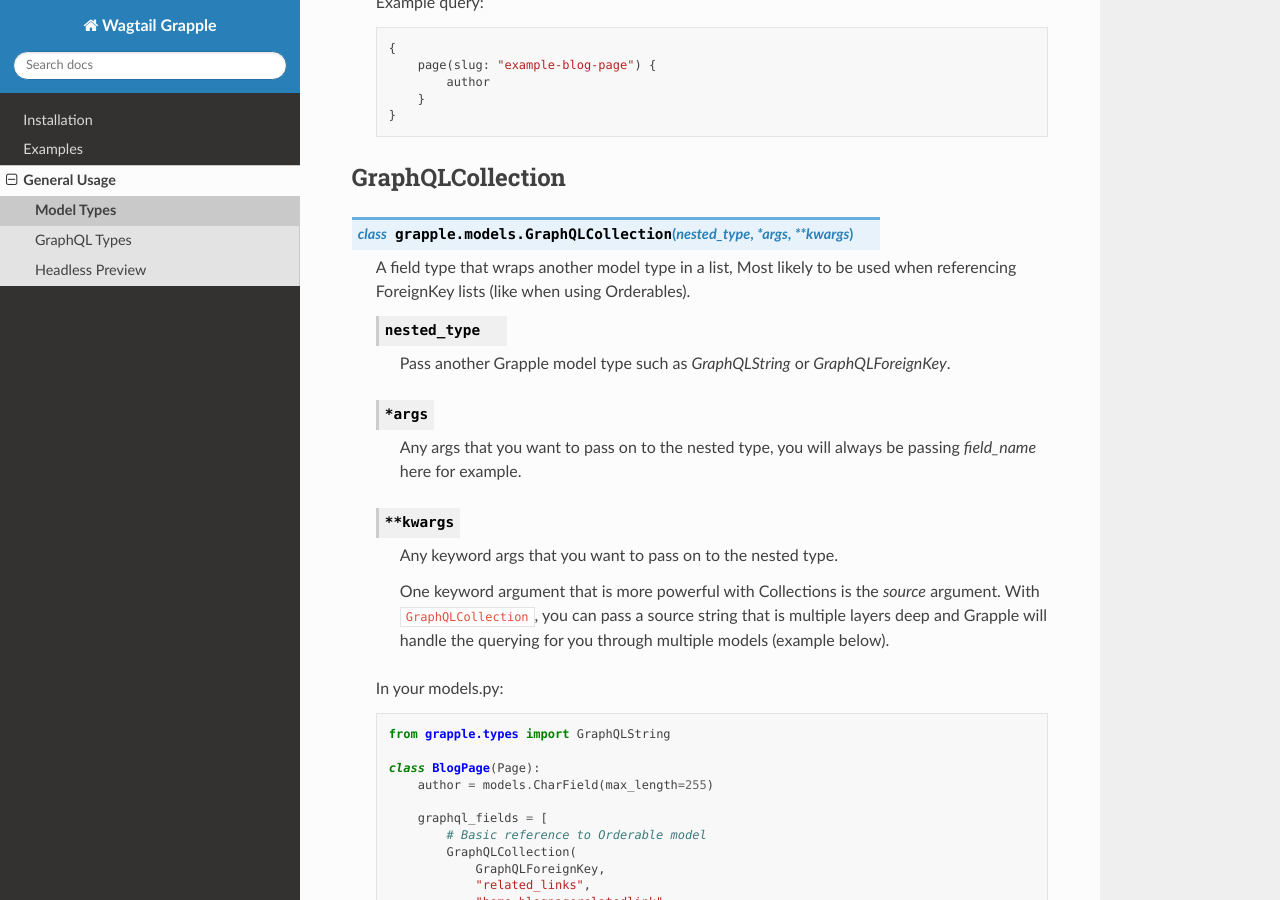
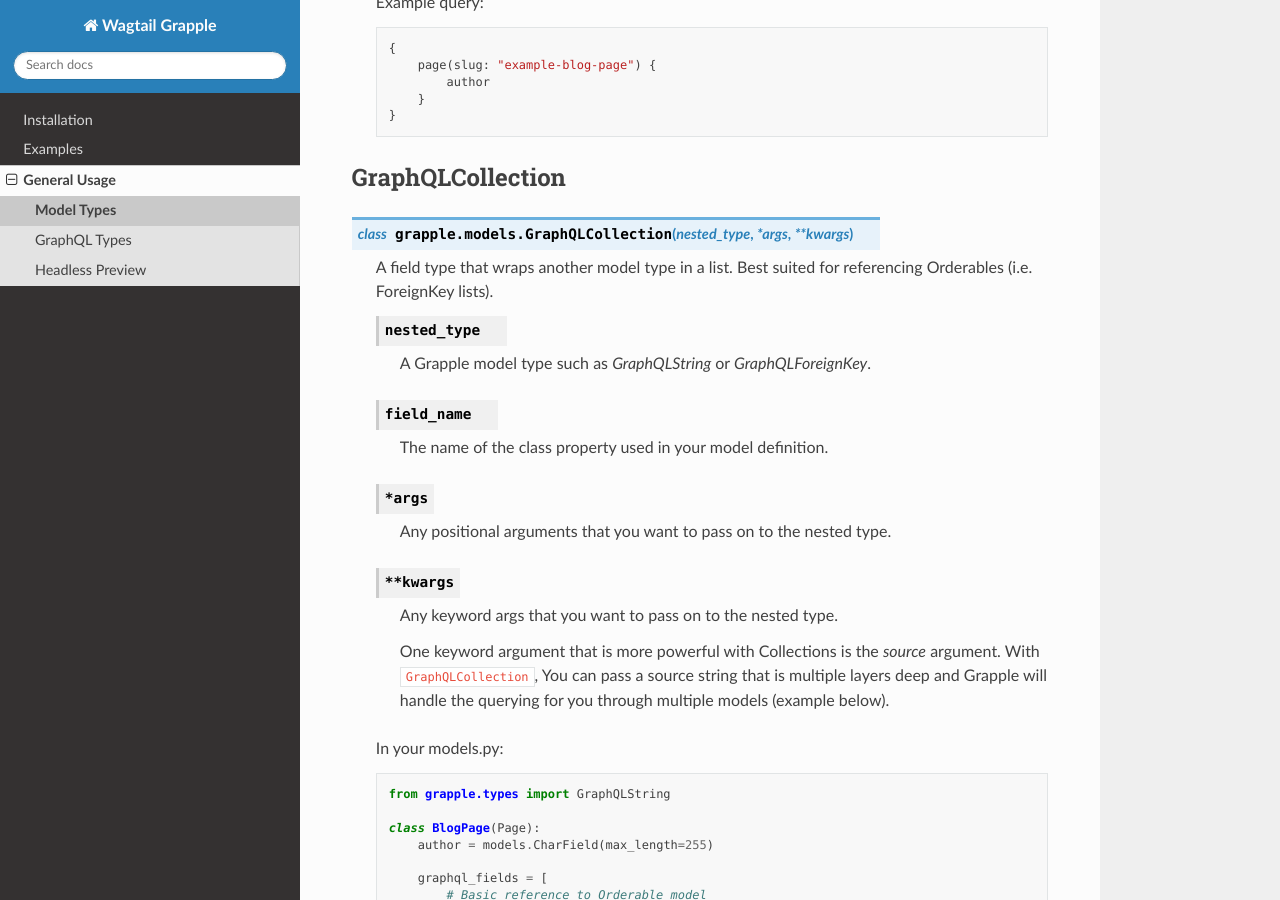
Before and after one commit to torchbox/wagtail-grapple, a Sphinx documentation site: the page built from docs/general-usage/model-types.rst, in a window 1280 px wide and 900 px high, scrolled down 821 px. Built offline with Sphinx 7.4.7 and the Read the Docs theme 2.0.0, drawn with Linux system fonts in a browser that asks for light colours.

Commit message:
Add field_name as required argument for GraphQLCollection field.

```diff
--- a/docs/general-usage/model-types.rst
+++ b/docs/general-usage/model-types.rst
@@ -50,22 +50,26 @@
 .. module:: grapple.models
 .. class:: GraphQLCollection(nested_type, *args, **kwargs)
 
-    A field type that wraps another model type in a list, Most likely to be used when referencing ForeignKey lists (like when using Orderables).
+    A field type that wraps another model type in a list. Best suited for referencing Orderables (i.e. ForeignKey lists).
 
     .. attribute:: nested_type
 
-        Pass another Grapple model type such as `GraphQLString` or `GraphQLForeignKey`.
+        A Grapple model type such as `GraphQLString` or `GraphQLForeignKey`.
+
+    .. attribute:: field_name
+
+        The name of the class property used in your model definition.
 
     .. attribute:: *args
 
-        Any args that you want to pass on to the nested type, you will always be passing `field_name` here for example.
+        Any positional arguments that you want to pass on to the nested type.
 
     .. attribute:: **kwargs
 
         Any keyword args that you want to pass on to the nested type.
 
         One keyword argument that is more powerful with Collections is the `source` argument. With ``GraphQLCollection``,
-        you can pass a source string that is multiple layers deep and Grapple will handle the querying for you through
+        You can pass a source string that is multiple layers deep and Grapple will handle the querying for you through
         multiple models (example below).
 
     In your models.py:
```
Also changed, not shown: 1 other file.
